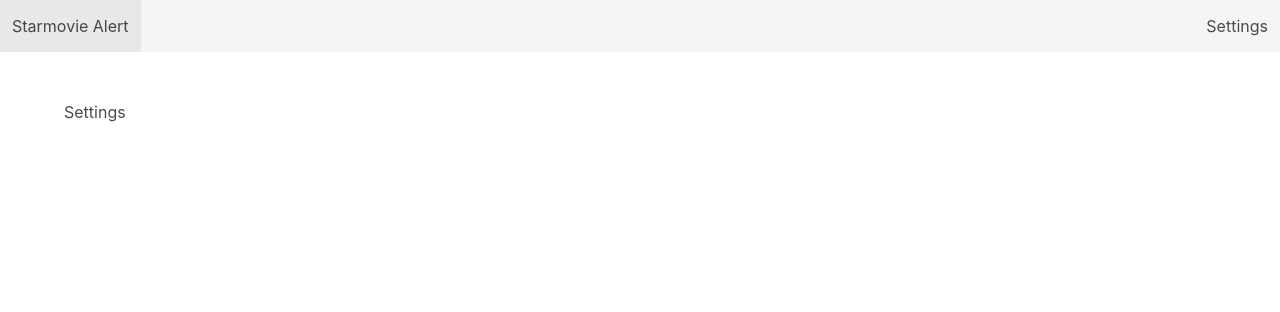
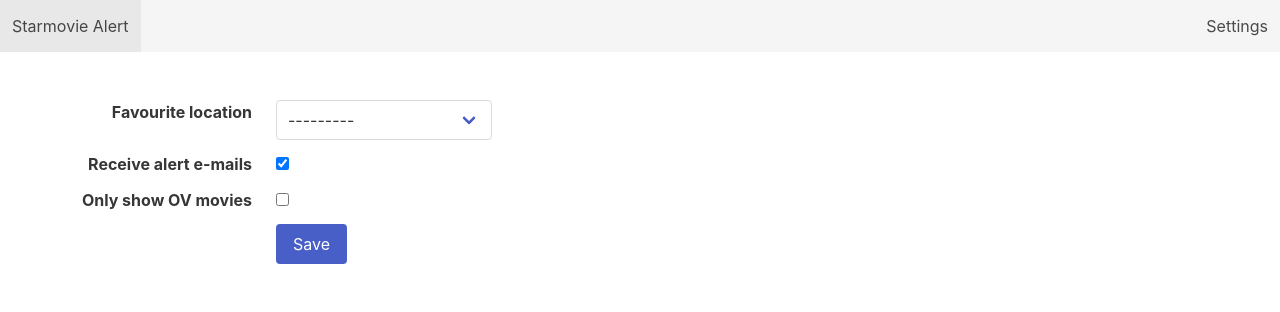
Before and after one commit to Retzudo/starmovie-alarm, a Django app: page /accounts/settings in a window 1280 px wide. Shown: the top 312 px of the page. Run offline with Django 3.2, Linux system fonts and the light colour scheme; the visitor is signed in with stand-in values (Sample User, id 1); data comes from the database, SQL or seed files in the repository; some libraries are stand-ins or nearby versions.

Commit message:
Settings form and sending mails

```diff
--- a/starmoviealert/core/signals.py
+++ b/starmoviealert/core/signals.py
@@ -3,6 +3,7 @@
 import pytz
 from django.conf import settings
 from django.contrib.auth import get_user_model
+from django.core.mail import send_mass_mail
 from django.db.models.signals import post_save
 from django.dispatch import receiver
 
@@ -17,8 +18,31 @@
 
 
 @receiver(post_save, sender=models.ShowingDate)
-def show_date_saved(sender, instance, created, **kwargs):
+def show_date_saved(sender, instance: models.ShowingDate, created, **kwargs):
     now = datetime.now(tz=pytz.timezone(settings.TIME_ZONE))
     if created and instance.date >= now:
-        # Notify users
-        pass
+        users = get_user_model().objects.filter(
+            settings__favourite_location=instance.location,
+            settings__receive_alert_emails=True,
+            email__isnull=False,
+        )
+        addresses = [user.email for user in users]
+        print('Sending to {} users with {} mail addresses'.format(len(users), len(addresses)))
+        message = """Hello!
+
+Starmovie {location} is showing a new movie in English!
+
+Title: {movie}
+Date: {date}""".format(
+            location=instance.location.location,
+            movie=instance.movie.title,
+            date=instance,
+        )
+
+        if addresses:
+            send_mass_mail(((
+                'New OV Movies!',
+                message,
+                'noreply@starmovie.retzudo.com',
+                addresses,
+            ),))
--- /dev/null
+++ b/starmoviealert/frontend/forms.py
@@ -0,0 +1,9 @@
+from django.forms import ModelForm
+
+from core import models
+
+
+class SettingsForm(ModelForm):
+    class Meta:
+        model = models.UserSettings
+        exclude = ['user']
--- a/starmoviealert/frontend/templates/frontend/settings.html
+++ b/starmoviealert/frontend/templates/frontend/settings.html
@@ -3,7 +3,65 @@
 {% block body %}
     <section class="section">
         <div class="container">
-            <h1>Settings</h1>
+            <form action="{% url 'settings' %}" method="post">
+                <div class="field is-horizontal">
+                    <div class="field-label">
+                        <label for="{{ form.favourite_location.id_for_label }}" class="label">{{ form.favourite_location.label }}</label>
+                    </div>
+                    <div class="field-body">
+                        <div class="field">
+                            <div class="control">
+                                <div class="select">
+                                    {{ form.favourite_location }}
+                                </div>
+                            </div>
+                        </div>
+                    </div>
+                </div>
+
+                <div class="field is-horizontal">
+                    <div class="field-label">
+                        <label for="{{ form.receive_alert_emails.id_for_label }}" class="label">Receive alert e-mails</label>
+                    </div>
+                    <div class="field-body">
+                        <div class="field">
+                            <div class="control">
+                                <div class="checkbox">
+                                    <input type="checkbox" class="checkbox" name="{{ form.receive_alert_emails.name }}" id="{{ form.receive_alert_emails.auto_id }}" {% if form.receive_alert_emails.value %}checked{% endif %}>
+                                </div>
+                            </div>
+                        </div>
+                    </div>
+                </div>
+
+                <div class="field is-horizontal">
+                    <div class="field-label">
+                        <label for="{{ form.only_show_ov.id_for_label }}" class="label">Only show OV movies</label>
+                    </div>
+                    <div class="field-body">
+                        <div class="field">
+                            <div class="control">
+                                <div class="checkbox">
+                                    <input type="checkbox" class="checkbox" name="{{ form.only_show_ov.name }}" id="{{ form.only_show_ov.auto_id }}" {% if form.only_show_ov.value %}checked{% endif %}>
+                                </div>
+                            </div>
+                        </div>
+                    </div>
+                </div>
+
+                <div class="field is-horizontal">
+                    <div class="field-label"></div>
+                    <div class="field-body">
+                        <div class="field">
+                            <div class="control">
+                                <button class="button is-link">Save</button>
+                            </div>
+                        </div>
+                    </div>
+                </div>
+
+                {% csrf_token %}
+            </form>
         </div>
     </section>
 {% endblock %}
--- a/starmoviealert/frontend/views.py
+++ b/starmoviealert/frontend/views.py
@@ -4,9 +4,10 @@
 from django.conf import settings
 from django.contrib.auth.mixins import LoginRequiredMixin
 from django.shortcuts import render, get_object_or_404
-from django.views.generic import TemplateView
+from django.views.generic import UpdateView
 
 from core.models import Starmovie, Movie
+from frontend import forms
 
 
 def index(request):
@@ -20,7 +21,7 @@
 
     movies = Movie.objects.filter(
         showing_dates__date__gte=datetime.now(pytz.timezone(settings.TIME_ZONE)),
-        showing_dates__location__location__iexact=location,
+        showing_dates__location__location__iex=location,
     ).distinct().order_by('-is_ov', 'title')
 
     if request.user.is_authenticated and request.user.settings.only_show_ov:
@@ -31,5 +32,10 @@
     })
 
 
-class SettingsView(LoginRequiredMixin, TemplateView):
+class SettingsView(LoginRequiredMixin, UpdateView):
     template_name = 'frontend/settings.html'
+    form_class = forms.SettingsForm
+    success_url = '/accounts/settings'
+
+    def get_object(self, queryset=None):
+        return self.request.user.settings
```
Also changed, not shown: starmoviealert/core/management/commands/collectmovies.py (+7 -3 lines), starmoviealert/starmoviealert/settings.py (+9 -0 lines).
